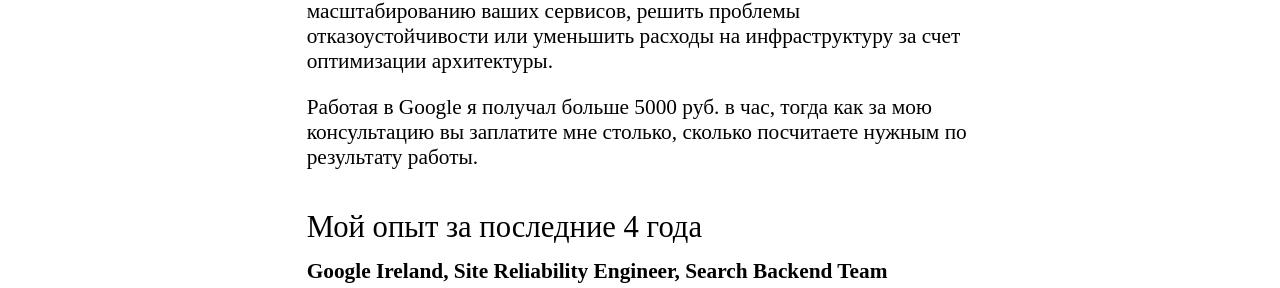
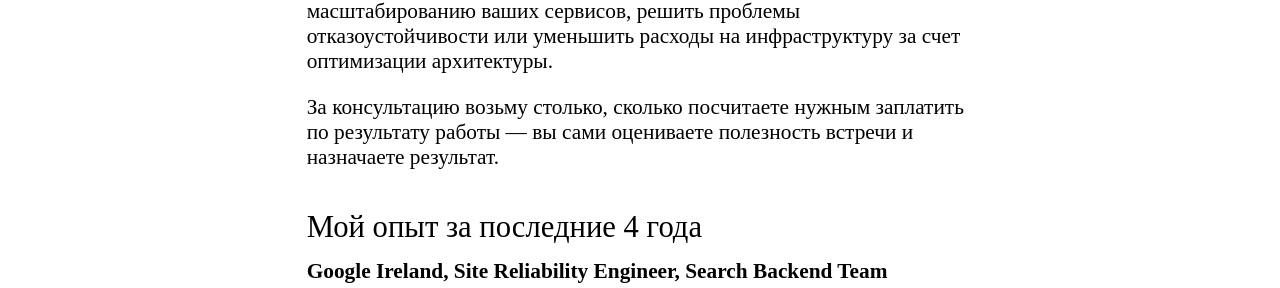
Before and after one commit to rlz/rlz.github.io, a Jekyll site: the page built from _pages/it-consulting.html, in a window 1280 px wide. Shown: the part 1001-1289 px from the top of the page. Built offline with Jekyll 4.4.1, drawn with Linux system fonts in a browser that asks for light colours.

Commit message:
Improvement

```diff
--- a/_pages/it-consulting.html
+++ b/_pages/it-consulting.html
@@ -68,8 +68,8 @@ permalink: /it-consulting/
             Мои советы, примененные вами, позволят решить ваши проблемы по масштабированию ваших сервисов, решить проблемы отказоустойчивости
             или уменьшить расходы на инфраструктуру за счет оптимизации архитектуры.</p>
         <p>
-            Работая в Google я получал больше 5000 руб. в час, тогда как за мою консультацию вы заплатите мне столько, сколько посчитаете
-            нужным по результату работы.
+            За консультацию возьму столько, сколько посчитаете
+            нужным заплатить по результату работы — вы сами оцениваете полезность встречи и назначаете результат.
         </p>
         <h2>Мой опыт за последние 4 года</h2>
         <h3>Google Ireland, Site Reliability Engineer, Search Backend Team</h3>
```
